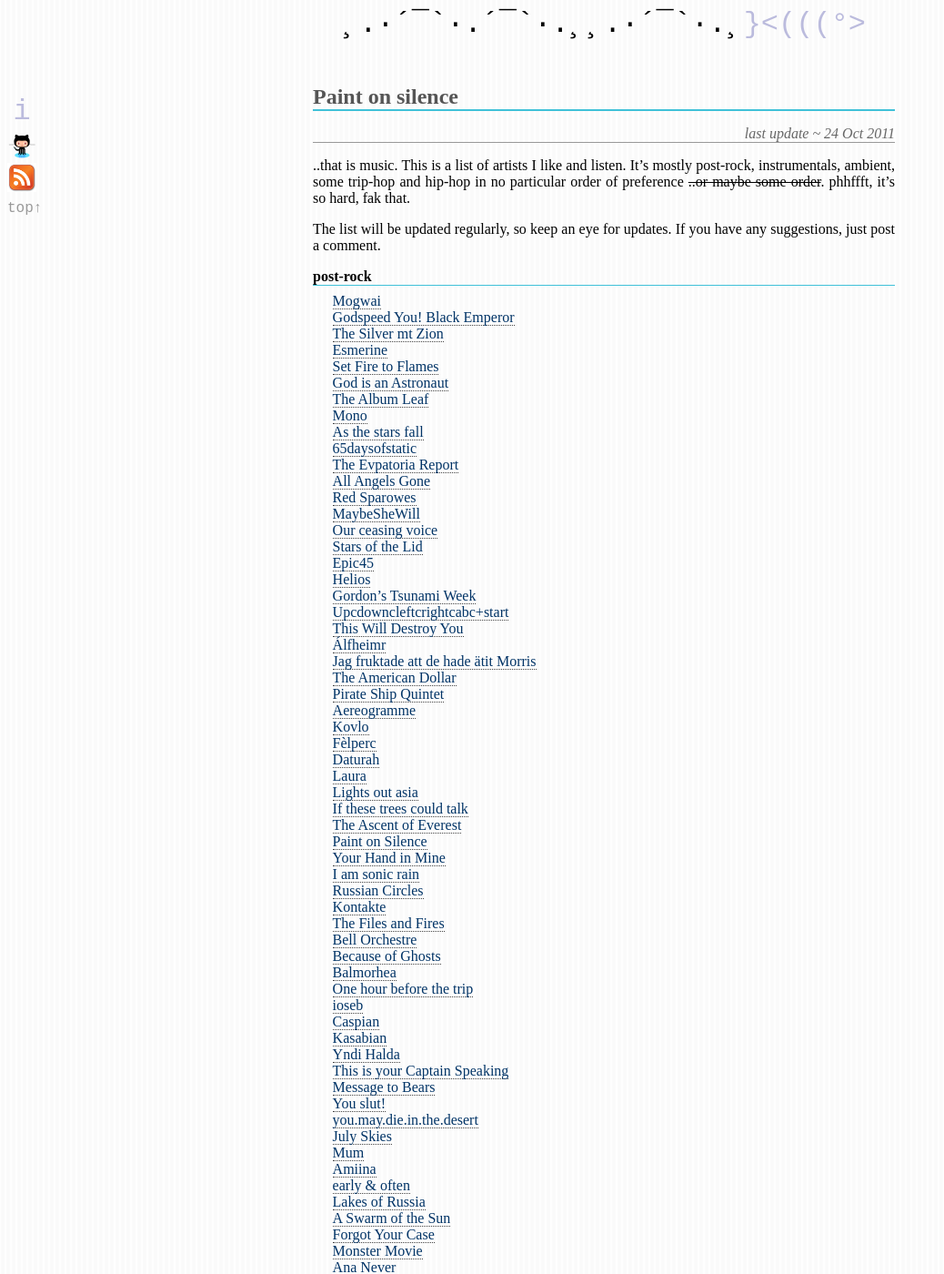
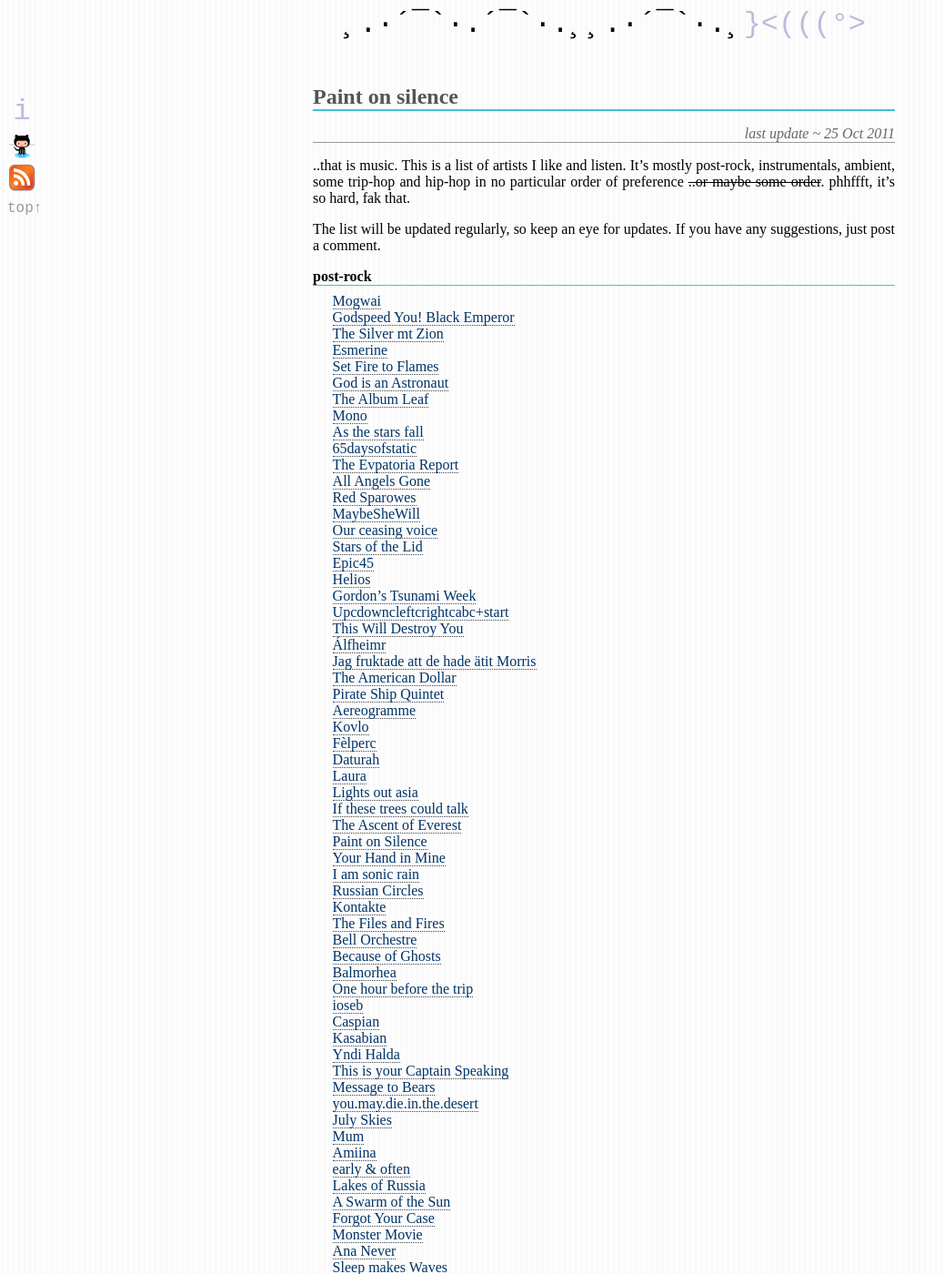
Before and after one commit to c00kiemon5ter/c00kiemon5ter.github.com, a Jekyll site: the page built from _posts/2011-03-16-Paint-on-silence.markdown, in a window 1280 px wide and 1400 px high. Shown: the whole window at 91% size, without its empty margins (0-1038 px from the left). Built offline with Jekyll 4.4.1, drawn with Linux system fonts in a browser that asks for light colours; comment, search, counter and statistics services are not loaded.

Commit message:
update music list

```diff
--- a/_posts/2011-03-16-Paint-on-silence.markdown
+++ b/_posts/2011-03-16-Paint-on-silence.markdown
@@ -3,7 +3,7 @@
 title: Paint on silence
 categories: music
 comments: true
-update: 2011-10-24
+update: 2011-10-25
 ---
 
 {{ page.title }}
@@ -70,7 +70,6 @@
 * [Yndi Halda](http://www.myspace.com/yndihalda)
 * [This is your Captain Speaking](http://www.myspace.com/tiycs)
 * [Message to Bears](http://messagetobears.bandcamp.com/)
-* [You slut!](http://youslut.bandcamp.com)
 * [you.may.die.in.the.desert](http://youmaydieinthedesert.bandcamp.com/)
 * [July Skies](http://www.myspace.com/julyskies)
 * [Mum](http://www.myspace.com/mumtheband)
```
Also changed, not shown: other parts of _posts/2011-03-16-Paint-on-silence.markdown (+1 -0 lines).
